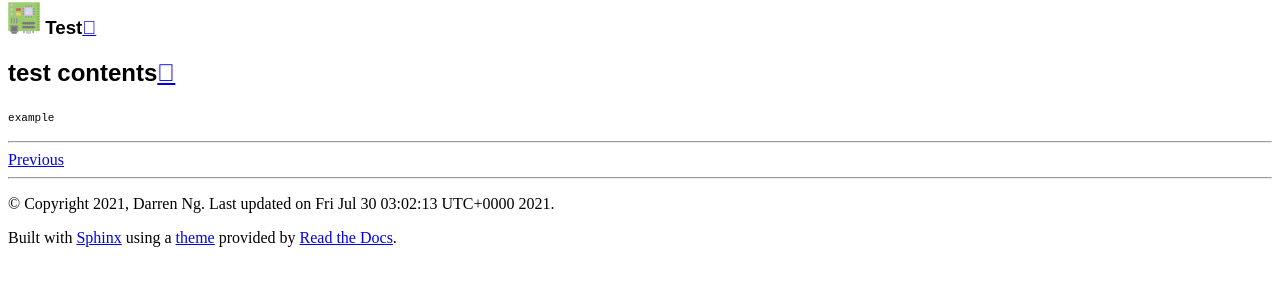
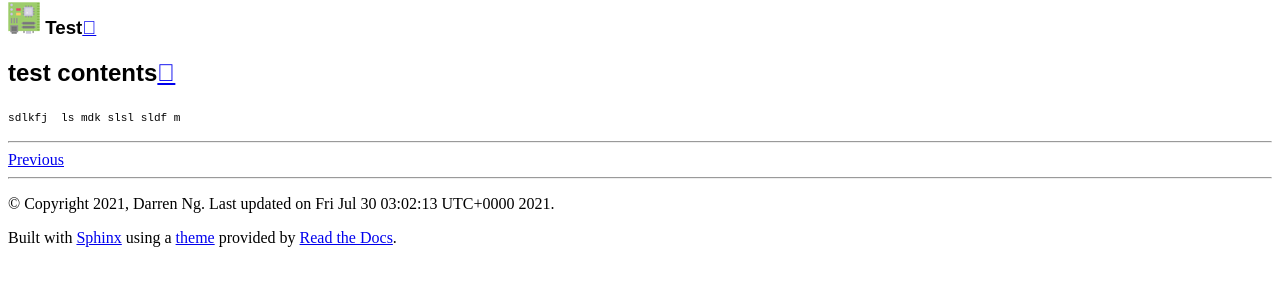
Before and after one commit to Un1Gfn/sphinx.public, a Sphinx documentation site: the page built from Documentation/Test.rst, in a window 1280 px wide. Shown: the part 344-630 px from the top of the page. Built offline with Sphinx 7.4.7 and the Read the Docs theme 2.0.0, drawn with Linux system fonts in a browser that asks for light colours; the version number could not be read and is left out; cross-references to code outside the pages are shown as plain code; part of the change alters nothing that is shown.

```diff
--- a/Documentation/Test.rst
+++ b/Documentation/Test.rst
@@ -7,9 +7,9 @@ test contents
 
 .. helloworld_directive\:\:
 
-:emlink:`example <https://example.org>`
+.. :emlink:`example <https://example.org>`
 
-.. :emlink:`sdlkfj  ls mdk slsl sldf m <https://lasjkdfk.sjmsd>`
+:emlink:`sdlkfj  ls mdk slsl sldf m <https://lasjkdfk.sjmsd>`
 
 ----
 
--- a/Documentation/conf.py
+++ b/Documentation/conf.py
@@ -71,7 +71,8 @@ templates_path = ['_templates']
 
 default_role = None
 
-keep_warnings = True
+# "System Message: WARNING/2 (..., line ...)" in html
+keep_warnings = False
 
 # https://stackoverflow.com/a/20730381/
 # suppress_warnings = []
--- a/Documentation/extension/helloworld.py
+++ b/Documentation/extension/helloworld.py
@@ -86,34 +86,30 @@ def emlink_fn(name, rawtext, text, lineno, inliner, options={}, content=[]):
 
     result = emlink_parse(text)
 
-    # import sphinx.util.docutils
-    # help(sphinx.util.docutils.LoggingReporter)
     assert type(inliner.reporter) == sphinx.util.docutils.LoggingReporter
-    # import docutils.nodes
-    # help(docutils.nodes.paragraph)
-    nodes = []
+    msg = [inliner.reporter.warning(result, line=lineno)]
+    # msg = []
 
-    # nodes = [docutils.nodes.paragraph(text=str(result))]
-    # nodes = [docutils.nodes.paragraph(rawsource='<strong>strong1</strong>')]
-    # nodes = [docutils.nodes.paragraph(text='<strong>strong2</strong>')]
-    # nodes = [docutils.nodes.literal('<strong>strong2</strong>')]
-
-    # nodes = [docutils.nodes.strong(text='asdf')]
+    # root = docutils.nodes.literal('<strong>strong2</strong>')
+    # root = docutils.nodes.paragraph(rawsource='<strong>strong1</strong>')
+    # root = docutils.nodes.paragraph(text='<strong>strong2</strong>')
+    # root = docutils.nodes.paragraph(text=str(result))
+    # root = docutils.nodes.strong(text='asdf')
 
     # https://sourceforge.net/p/docutils/code/HEAD/tree/trunk/docutils/docutils/parsers/rst/roles.py
     # register_generic_role('strong', nodes.strong)
-    root = docutils.nodes.strong()
-    root += docutils.nodes.emphasis(text='asdf')
-    root += docutils.nodes.superscript(text='2')
-    nodes = [root]
+    # root = docutils.nodes.strong()
+    # root += docutils.nodes.emphasis(text='asdf')
+    # root += docutils.nodes.superscript(text='2')
 
-    # root = docutils.nodes.raw(rawsource='<em>eeemmm</em>')
-    # nodes = [root]
+    # import docutils.nodes
+    # help(docutils.nodes.reference)
+    # https://github.com/sphinx-doc/sphinx/blob/ee612ffdeb922ded72e6e3a11bcdc25223abdd53/sphinx/ext/extlinks.py#L75
+    # root += docutils.nodes.reference(rawsource='rawsource', text='text', internal=False, refuri='https://example.org')
+    root = docutils.nodes.emphasis()
+    root += docutils.nodes.reference(rawsource=result['title'], text=result['title'], internal=False, refuri=result['url'])
 
-    msg = []
-    # msg = [inliner.reporter.warning(result, line=lineno)]
-    return (nodes, msg)
-    # return [], []
+    return ([root], msg)
 
 
 def setup(app):
```
